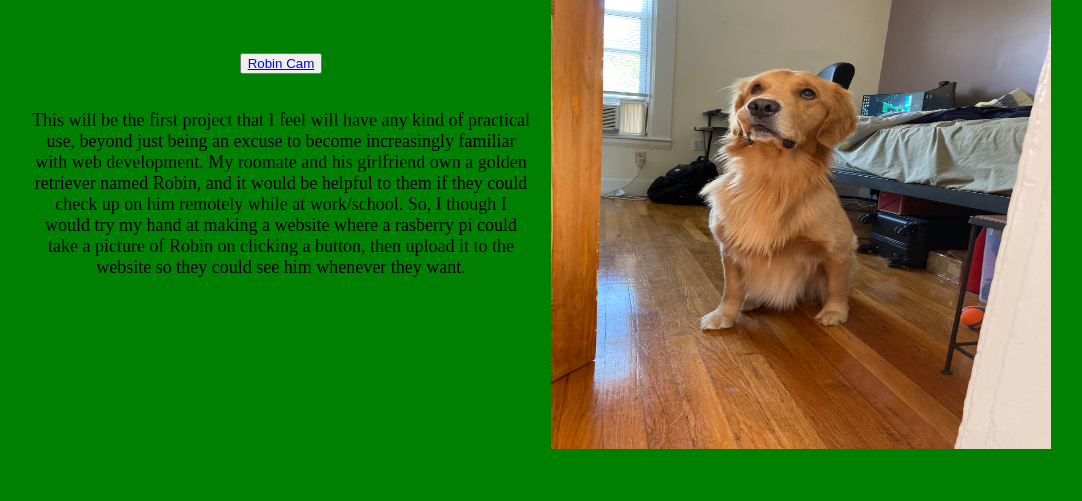
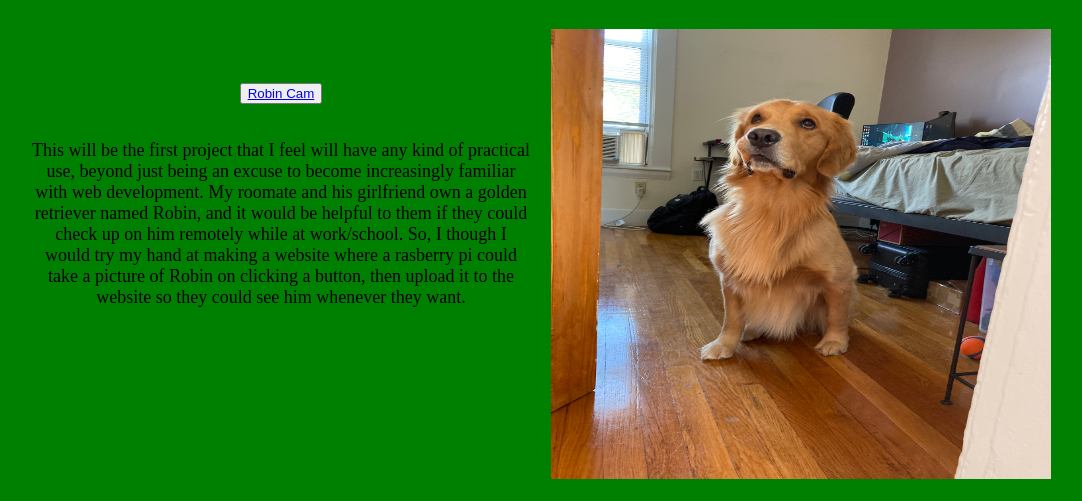
Before and after one commit to Tobiasc14/myRobotWebsite, a Django app: page / in a window 1280 px wide. Shown: the part 665-1166 px from the top of the page, without its empty margins (99-1181 px from the left). Before the commit the page ends 1114 px from the top, so only its background shows below. Run offline with Django 3.2, Linux system fonts and the light colour scheme.

Commit message:
Did some minor reformatting of the homepage.html, need to try and make it less ugly somehow

```diff
--- a/ProjectNavigator/templates/ProjectNavigator/homepage.html
+++ b/ProjectNavigator/templates/ProjectNavigator/homepage.html
@@ -11,7 +11,7 @@
         p {text-align: center; color: black; width: 500px; font-size: 18px;}
         div {text-align: center; margin: auto; word-wrap: normal;}
         .center {text-align: center;width: 500px;height: 400px;font-size: 16px;}
-        .grid {display: grid; grid-template-columns: 1fr 1fr 1fr 1fr; grid-gap: 20px;}
+        .grid {display: grid; grid-template-columns: 1fr 1fr 1fr 1fr; grid-gap: 20px; padding: 10px}
         .left {text-align: left;width: 500px;height: 400px;font-size: 16px;}
         .button {text-align: center; width: 75; background-color: green}
         .command {text-align: center; margin-left: auto; margin-right: auto;}
@@ -43,7 +43,7 @@
             <br>
             <br>
             <p>This was my first Django project. I was first exposed to the Django framework as a required coding project for a class I was taking for fun,
-            but I wanted to use it to do something more than the basic website we were asked to build. As out final "exam" for that class, we were
+            but I wanted to use it to do something more than the basic website we were asked to build. As our final "exam" for that class, we were
             told to just do something cool (awesome choice on behalf of the professor, shoutout to ProfJ), and I thought about combining the power of a website
             that can be accessed anywhere at any time by anyone, with a robotics project, and so the basic premise of the cheesit car was born. This project
             is just a website that generates a table, and updates the values in that table when the user clicks a button. Separately from the website, I also
@@ -88,10 +88,15 @@
 
        <div>
 
+
        </div>
 
 
     </div>
 </div>
+<br>
+<br>
+<br>
+
 </body>
 </html>
```
